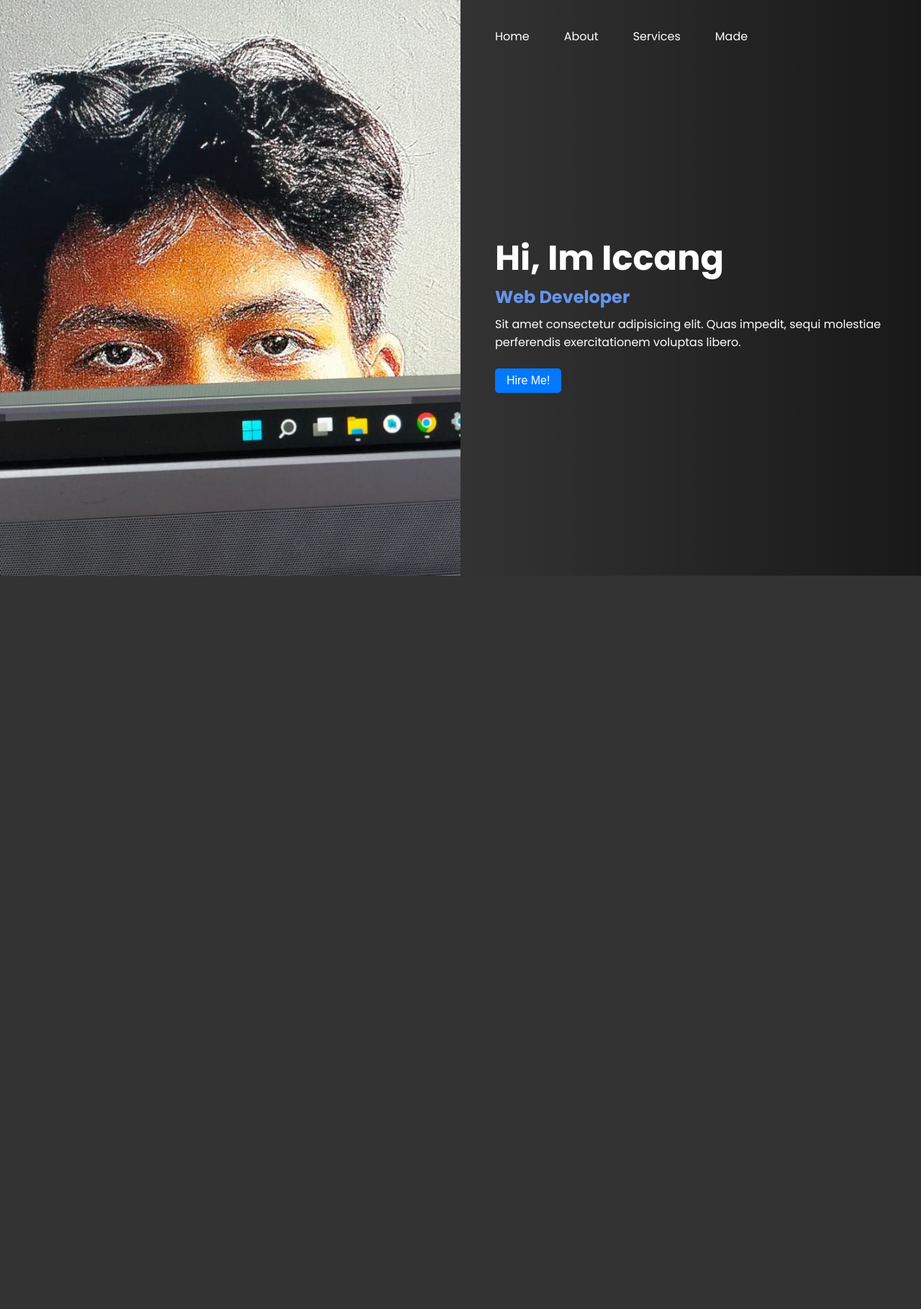
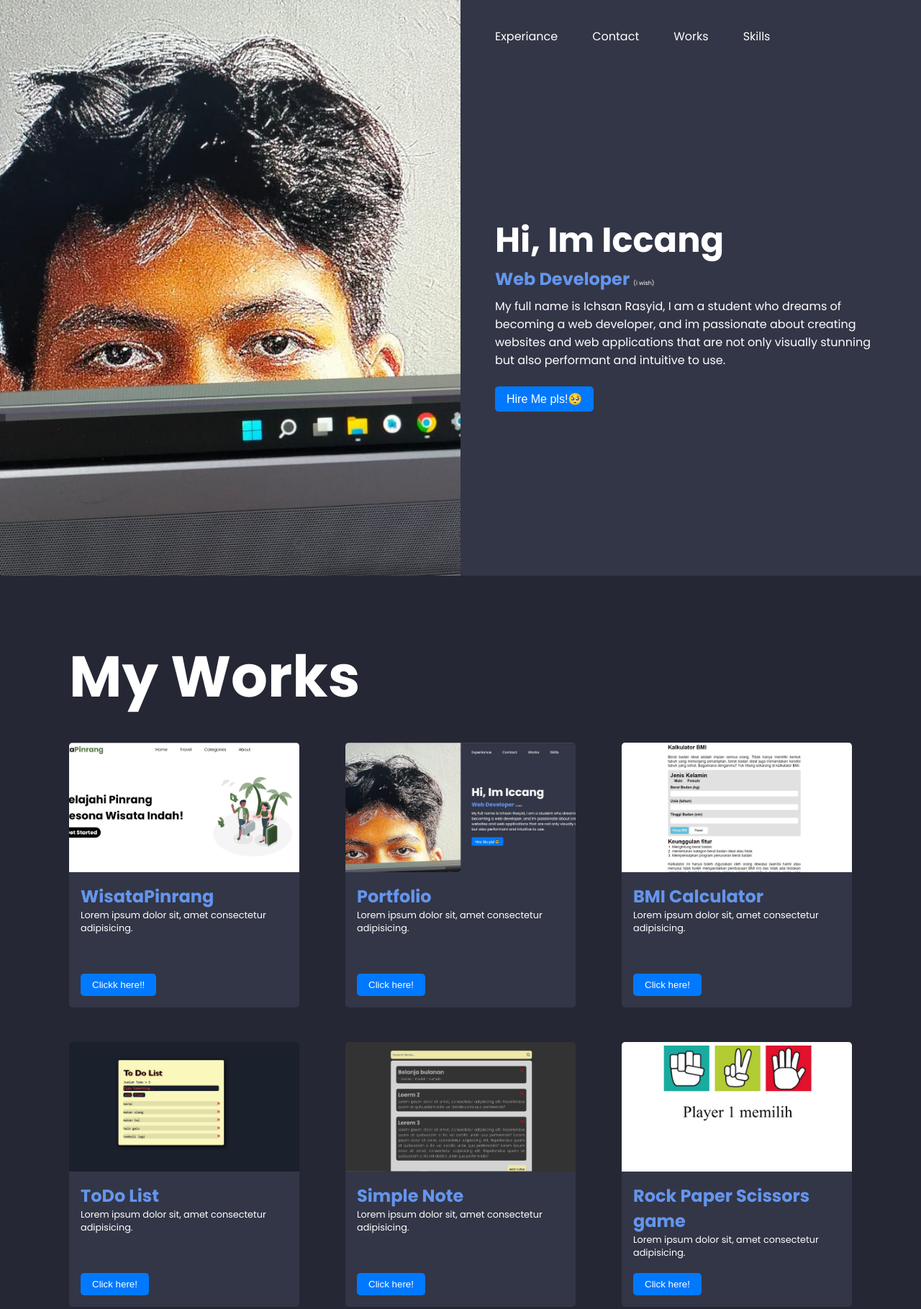
Before and after one commit to iccang27/Portfolio, a plain HTML site: page index.html in a window 1280 px wide. Shown: the top 1819 px of the page at 72% size. Before the commit the page ends 1600 px from the top, so only its background shows below. Drawn offline with Linux system fonts and the light colour scheme.

Commit message:
adding works section

```diff
--- a/css/style.css
+++ b/css/style.css
@@ -2,15 +2,19 @@
     margin: 0;
     padding: 0;
     box-sizing: border-box;
+    outline: none;
+    border: none;
 }
 
 body{
     font-family: 'Poppins', sans-serif;
-    background-color: #333;
+    background-color: #252734;
+    padding: 0 3rem;
 }
 
 img{
     width: 100%;
+    display: flex;
 }
 
 a{
@@ -22,10 +26,13 @@ button{
     background-color:#0079FF;
     color: #fff;
     font-weight: 500;
-    border: none;
     border-radius: 0.3rem;
     padding: 0.5rem 1rem;
     transition: 0.2s;
+}
+
+button:hover{
+    background-color: #0468dc;
 }
 
 /* Header */
@@ -36,7 +43,8 @@ header{
     grid-template-areas:
     "hero slogan";
     height: 100vh;
-    margin-bottom: 100vh;
+    margin: 0 -3rem;
+    background-color: #333646;
 }
 
 header .hero{
@@ -58,7 +66,6 @@ header .right-header{
     grid-area:slogan;
     height: 100%;
     padding: 1rem;
-    background-image: linear-gradient(to left,#00000086, #00000000);
 }
 
 .header-slogan{
@@ -81,12 +88,17 @@ header .right-header{
     font-size: 1.5rem;
     color: cornflowerblue;
 }
+
+.header-slogan .role span{
+    font-size: 0.5rem;
+    font-weight: 400;
+    color: white;
+}
 .header-slogan button{
     width: fit-content;
     margin-top: 1rem;
     cursor: pointer;
     font-size: 1rem;
-
 }
 
 /* Navigation */
@@ -112,17 +124,133 @@ nav .nav-menu li{
 }
 
 nav .nav-menu li a{
+    position: relative;
+    padding-bottom: 0.35rem;
     font-weight: 400;
     transition: 0.2s;
 }
+nav .nav-menu li a::after{
+    content: "";
+    position: absolute;
+    height: 2px;
+    width: 0;
+    bottom: 0;
+    left: 0;
+    background-color: #006fef;
+    transition: all 0.3s ease;
+}
 
-nav .nav-menu li:hover a{
-    color: #0079FF;
+nav .nav-menu li a:hover::after{
+    width: 70%;
+}
+
+nav .nav-menu li a:hover{
+    color: rgb(222, 222, 222);
 }
 
 
-/* MEDIA QUERIES */
+
+
+
+
+
+
+/* work */
+.work-container{
+    display: flex;
+    flex-direction: column;
+    background-color: #252734;
+    margin-bottom: 100vh;
+    padding-top: 3rem;
+}
+
+.work-container .section-title{
+    color: white;
+    padding: 2rem 3rem;
+    font-size: 5rem;
+}
+
+.work-container .card-container{
+    width: 100%;
+    display: flex;
+    justify-content: space-between;
+    gap: 3rem;
+    padding: 0 3rem;
+    flex-wrap: wrap;
+}
+
+.card-container .work-card{
+    position: relative;
+    width: 20rem;
+    height: 23rem;
+    background-color: #333646;
+    border-radius: 0.3rem;
+    transition: all 0.3s ease;
+    overflow: hidden;
+}
+
+.card-container .work-card:hover{
+    background-color: #3c3f52;
+}
+
+/* cards */
+.work-card .card-img{
+    position: relative;
+    width: 100%;
+    max-width: 100%;
+    padding-bottom: 56.25%;
+    overflow: hidden;
+    margin-bottom: 1rem;
+}
+
+.card-img img{
+    position: absolute;
+    top: 0;
+    left: 0;
+    width: 100%;
+    height: 100%;
+    object-fit: cover;
+
+}
+
+.work-card .card-title{
+    padding: 0 1rem;
+    color: cornflowerblue;
+}
+
+.work-card .card-caption{
+    padding: 0 1rem;
+    font-size: 0.8rem;
+    color: white;
+}
+
+.work-card button{
+    position: absolute;
+    bottom: 0;
+    left: 0;
+    margin-bottom: 1rem;
+    margin-left: 1rem;
+    cursor: pointer;
+}
+
+
+
+
+
+
+
+
+
+
+
+/* MEDIA QUERIES 👇 */
+
+/*Phone*/
 @media screen and (max-width:425px) {
+    body{
+        padding: 0 1rem;
+    }
+
     header{
     display:grid;
     grid-template-columns: 1fr;
@@ -131,6 +259,7 @@ nav .nav-menu li:hover a{
     "slogan"
     "hero";
     background-image: linear-gradient(to left,#00000060, #00000000);
+    margin: 0 -1rem;
     }
 
     header .hero{
@@ -141,7 +270,7 @@ nav .nav-menu li:hover a{
      }
 
     header .right-header{
-        padding: 0.3rem;
+        padding: 1rem;
         grid-area: slogan;
         background-image: none;
     }
@@ -174,20 +303,27 @@ nav .nav-menu li:hover a{
         font-size: 1rem;
         font-size: 1.2rem;
     }
+
+    /* work section */
+    .work-container .section-title{
+        font-size: 3rem;
+    }
 }
 
-
-
+/*Tablet*/
 @media (min-width:425px) and (max-width:820px){
-   header{
+    body{
+        padding: 0 1rem;
+    }
+    header{
     display:grid;
     grid-template-columns: 1fr;
     grid-template-rows: 1fr 1fr;
     grid-template-areas:
     "slogan"
     "hero";
-    background-image: linear-gradient(to left,#00000060, #00000000);
-    padding: 2rem;
+    background-color: #333646;
+    margin: 0 -1rem;
     }
 
     header .hero{
@@ -200,12 +336,12 @@ nav .nav-menu li:hover a{
     header .right-header{
         grid-area: slogan;
         background-image: none;
-        padding: 0;
+        padding: 2rem 3rem;
     }
 
     /* Nav */
     .right-header nav{
-        padding: 0 1rem;
+        padding: 0rem;
     }
 
     nav .nav-menu{
@@ -215,7 +351,7 @@ nav .nav-menu li:hover a{
 
     /* Slogan */
     .right-header .header-slogan{
-        padding: 1rem;
+        padding: 0rem;
     }
 
     .header-slogan h2{
@@ -235,4 +371,14 @@ nav .nav-menu li:hover a{
         font-size: 2rem;
         padding: 1rem 2rem;
     }
+
+    /* work section */
+    .work-container .section-title{
+        font-size: 3rem;
+    }
+
+    .card-container .work-card{
+        width: 17rem;
+        height: 20rem;
+    }
 }
--- a/index.html
+++ b/index.html
@@ -11,6 +11,7 @@
     <title>Portfolio | IchsanRasyid</title>
 </head>
 <body>
+    <!-- Header -->
     <header>
         <div class="hero">
             <img src="img/hero-img.jpeg" alt="" class="hero-img">
@@ -18,19 +19,87 @@
         <div class="right-header">
             <nav>
                 <ul class="nav-menu">
-                    <li><a href="#" class="nav-content">Home</a></li>
-                    <li><a href="#" class="nav-content">About</a></li>
-                    <li><a href="#" class="nav-content">Services</a></li>
-                    <li><a href="#" class="nav-content">Made</a></li>
+                    <li><a href="#" class="nav-content">Experiance</a></li>
+                    <li><a href="#" class="nav-content">Contact</a></li>
+                    <li><a href="#" class="nav-content">Works</a></li>
+                    <li><a href="#" class="nav-content">Skills</a></li>
                 </ul>
             </nav>
             <div class="header-slogan">
                 <h2>Hi, Im Iccang</h2>
-                <p class="role">Web Developer</p>
-                <p> Sit amet consectetur adipisicing elit. Quas impedit, sequi molestiae perferendis exercitationem voluptas libero.</p>
-                <button>Hire Me!</button>
+                <p class="role">Web Developer
+                    <span>(i wish)</span>
+                </p>
+                <p>My full name is Ichsan Rasyid, I am a student who dreams of becoming a web developer, and im passionate about creating  websites and web applications that are not only visually stunning but also performant and intuitive to use.</p>
+                <button>Hire Me pls!🥺</button>
             </div>
         </div>
     </header>
+    <!-- End Header -->
+
+    <!-- Work Section -->
+    <div class="work-container">
+        <h2 class=section-title>My Works</h2>
+        <div class="card-container">
+            <!-- work card 1 -->
+            <div class="work-card">
+                <div class="card-img">
+                    <img src="img/work-1.jpg" alt="">
+                </div>
+                <h2 class="card-title">WisataPinrang</h2>
+                <p class="card-caption">Lorem ipsum dolor sit, amet consectetur adipisicing.</p>
+                <button>Clickk here!!</button>
+            </div>
+            <!-- work card 2 -->
+            <div class="work-card">
+                <div class="card-img">
+                    <img src="img/work-2.jpg" alt="">
+                </div>
+                <h2 class="card-title">Portfolio</h2>
+                <p class="card-caption">Lorem ipsum dolor sit, amet consectetur adipisicing.</p>
+                <button>Click here!</button>
+            </div>
+            <!-- work card 3 -->
+            <div class="work-card">
+                <div class="card-img">
+                    <img src="img/work-3.jpg" alt="">
+                </div>
+                <h2 class="card-title">BMI Calculator</h2>
+                <p class="card-caption">Lorem ipsum dolor sit, amet consectetur adipisicing.</p>
+                <button>Click here!</button>
+            </div>
+            <!-- work card 4 -->
+            <div class="work-card">
+                <div class="card-img">
+                    <img src="img/work-4.jpg" alt="">
+                </div>
+                <h2 class="card-title">ToDo List</h2>
+                <p class="card-caption">Lorem ipsum dolor sit, amet consectetur adipisicing.</p>
+                <button>Click here!</button>
+            </div>
+            <!-- work card 5 -->
+            <div class="work-card">
+                <div class="card-img">
+                    <img src="img/work-5.jpg" alt="">
+                </div>
+                <h2 class="card-title">Simple Note</h2>
+                <p class="card-caption">Lorem ipsum dolor sit, amet consectetur adipisicing.</p>
+                <button>Click here!</button>
+            </div>
+            <!-- work card 6 -->
+            <div class="work-card">
+                <div class="card-img">
+                    <img src="img/work-6.jpg" alt="">
+                </div>
+                <h2 class="card-title">Rock Paper Scissors game</h2>
+                <p class="card-caption">Lorem ipsum dolor sit, amet consectetur adipisicing.</p>
+                <button>Click here!</button>
+            </div>
+        </div>
+    </div>
+    <!-- End work section -->
+
+
+
 </body>
 </html>
```
Also changed, not shown: img/work-1.jpg (added), img/work-2.jpg (added), img/work-3.jpg (added), img/work-4.jpg (added), img/work-5.jpg (added), img/work-6.jpg (added).
